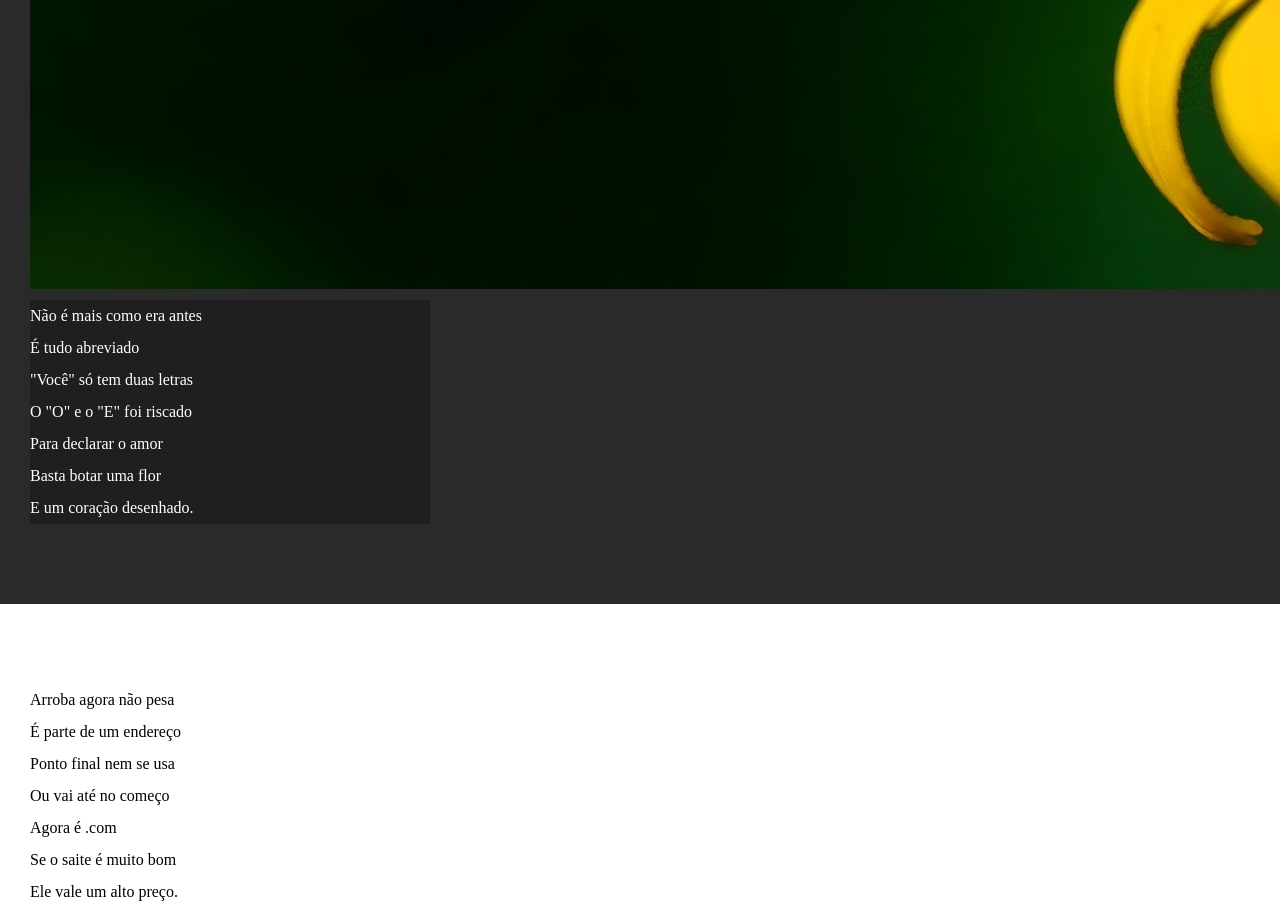
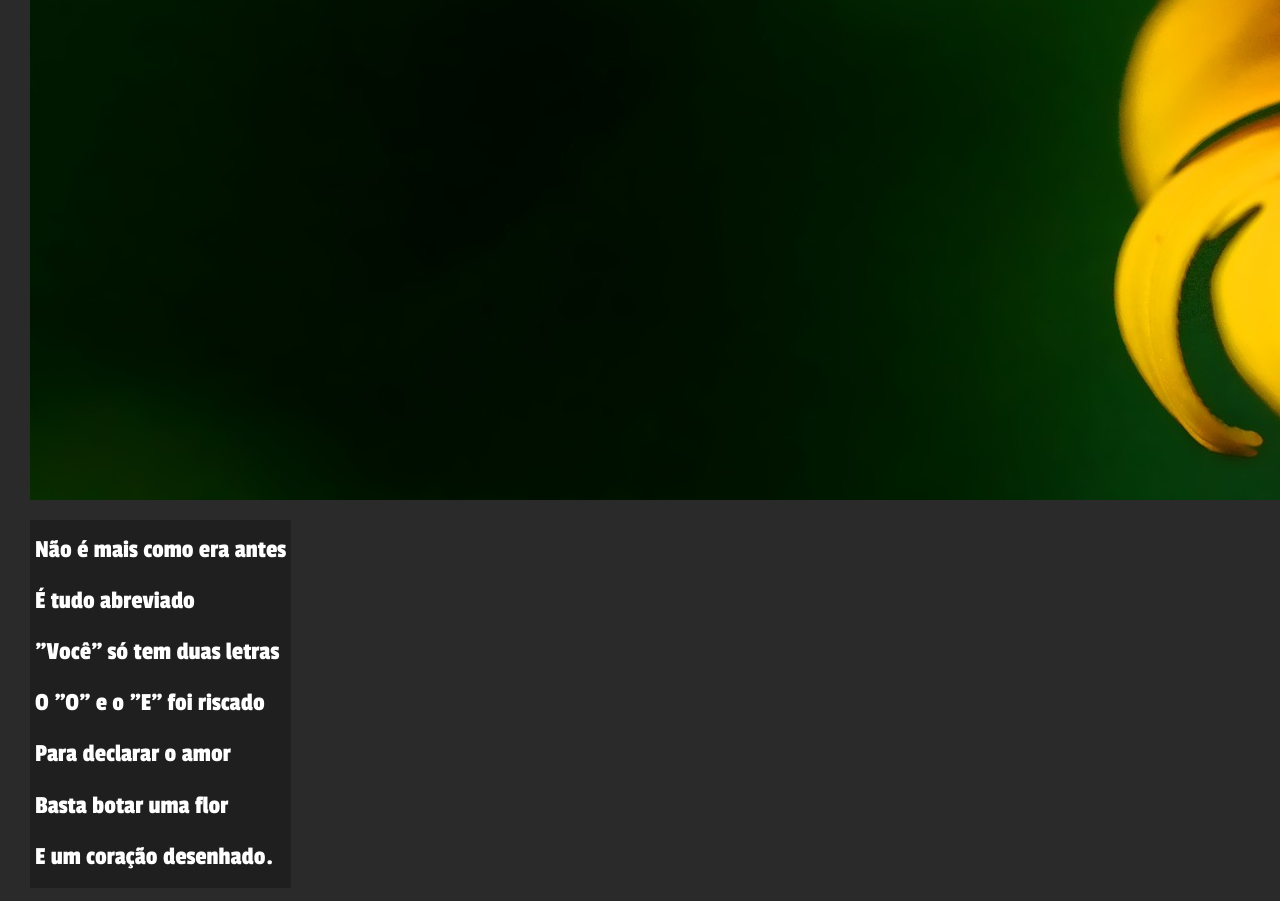
Before and after one commit to JonathannBarbosa/Html-Css, a plain HTML site: page desafios/desafio11/index.html in a window 1280 px wide. Shown: the part 1610-2511 px from the top of the page. Drawn offline with Linux system fonts and the light colour scheme.

Commit message:
Update style.css

```diff
--- a/desafios/desafio11/style.css
+++ b/desafios/desafio11/style.css
@@ -1,3 +1,15 @@
+
+
+@import url('https://fonts.googleapis.com/css2?family=Sriracha&display=swap');
+@import url('https://fonts.googleapis.com/css2?family=Passion+One&display=swap');
+
+:root{
+  --font1: Verdana, Arial, tahoma, sans-serif;
+  --font3: 'Passion One', cursive;
+  --font2: 'Sriracha', cursive;
+
+}
+
 *{
   margin: 0px;
   padding: 0px;
@@ -6,6 +18,7 @@
 html, body{
   min-height: 100vh;
   background-color: darkgray;
+  font-family: var(--font1);
 }
 
 header{
@@ -17,6 +30,8 @@ header{
 header > h1{
   padding-top: 50px;
   font-variant: small-caps;
+  font-family: var(--font2);
+  font-size: 5vw;
 }
 
 header > p{
@@ -38,6 +53,8 @@ section{
   padding-bottom: 10vh;
   line-height: 2em;
   padding-left: 30px;
+  font-family: var(--font3);
+  font-size: 2vw;
 }
 
 section.normal{
@@ -52,7 +69,8 @@ section.imagem{
 
 section.imagem > p {
   background-color: rgba(0, 0, 0, 0.253);
-  width: 400px;
+  display: inline-block;
+  padding: 5px;
 }
 
 footer{
```
